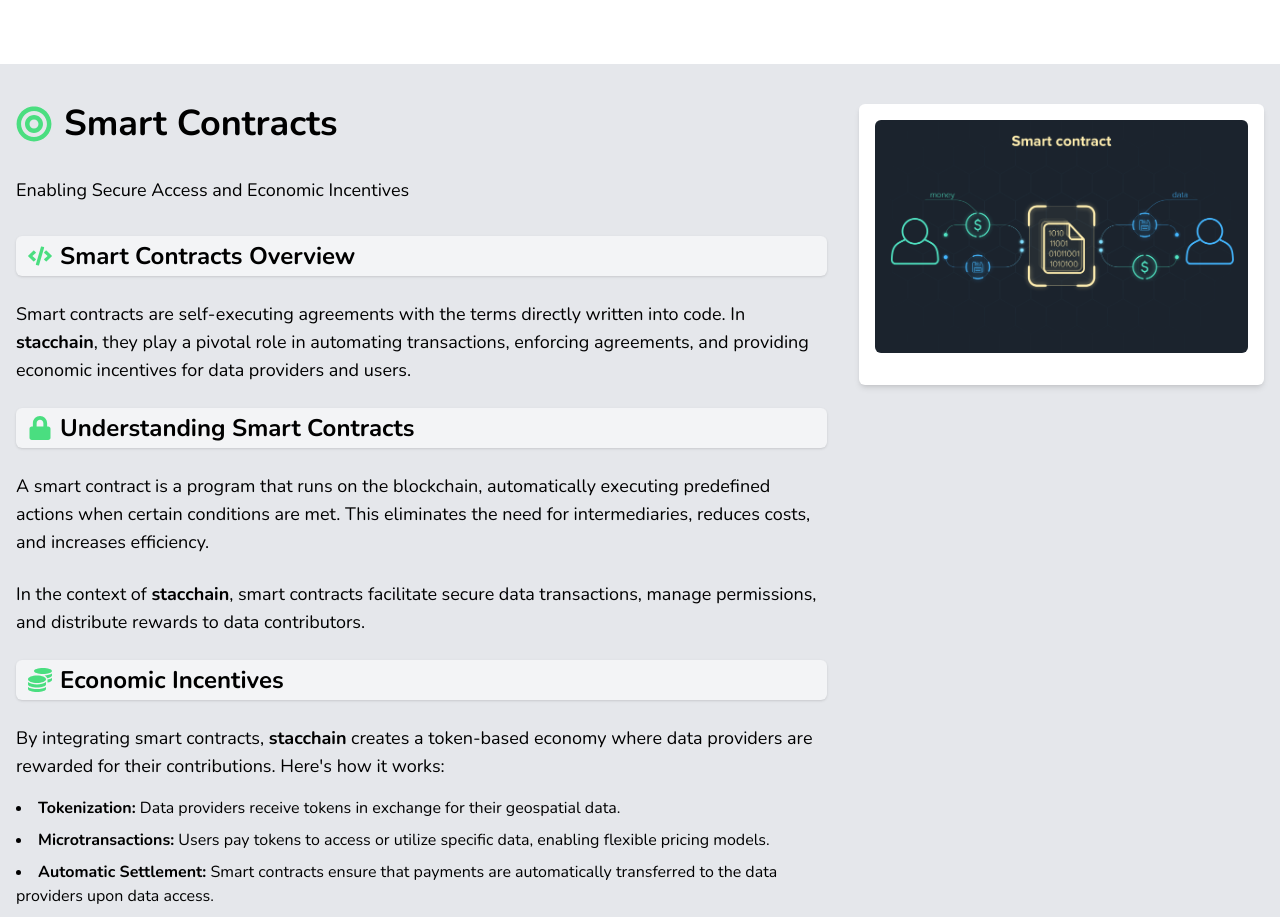
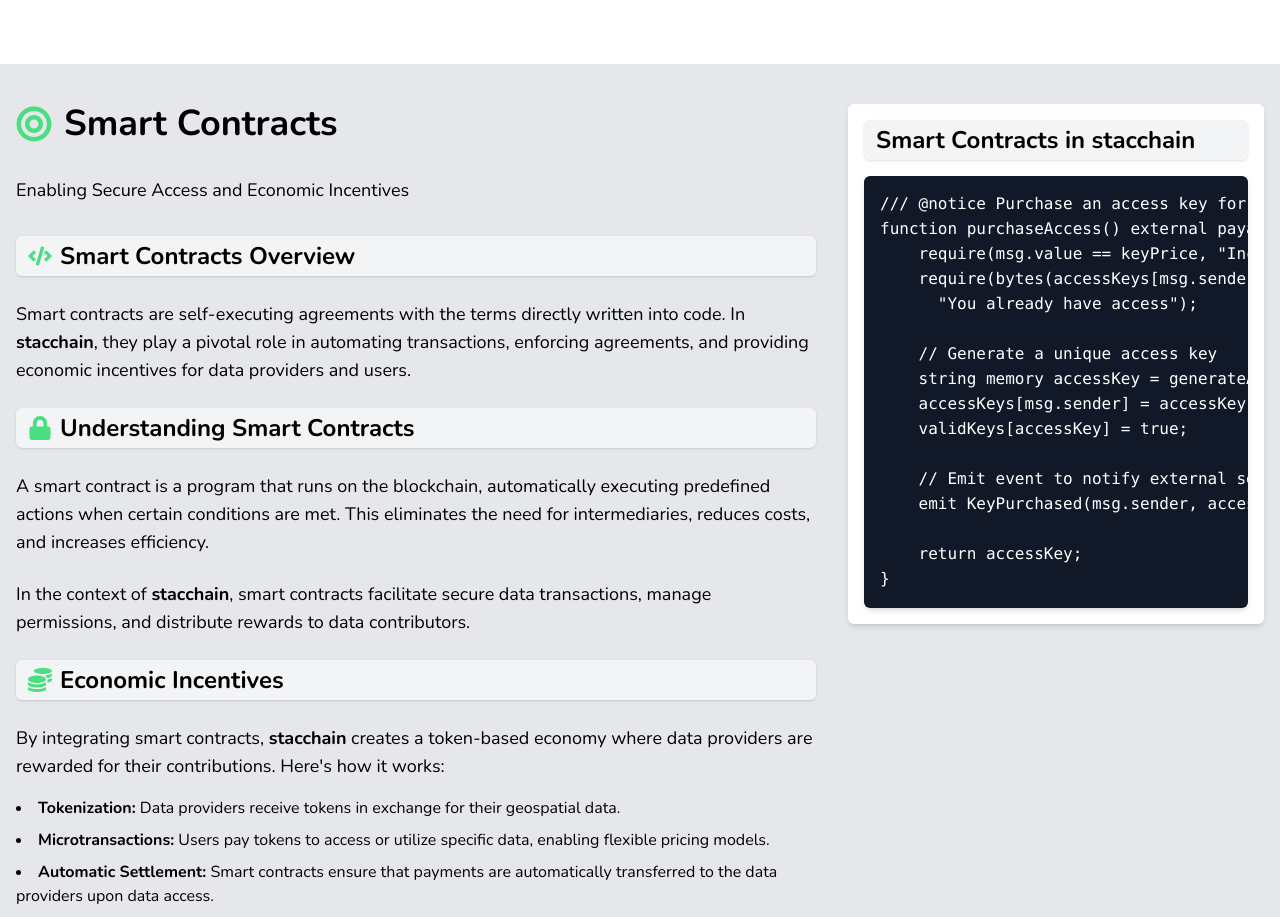
Before and after one commit to stacchain/stacchain-react-website, a React (Create React App) app: page / in a window 1280 px wide. Shown: the part 2180-3097 px from the top of the page. Built offline with nearby package versions, Linux system fonts and the light colour scheme.

Commit message:
add example smart contract code

```diff
--- /dev/null
+++ b/src/components/CodeBlock.js
@@ -0,0 +1,13 @@
+import React from "react";
+
+const CodeBlock = ({ code }) => {
+  return (
+    <div className="bg-gray-900 text-white p-4 rounded-md overflow-x-auto shadow-md">
+      <pre>
+        <code>{code}</code>
+      </pre>
+    </div>
+  );
+};
+
+export default CodeBlock;
--- a/src/components/SmartContracts.js
+++ b/src/components/SmartContracts.js
@@ -8,7 +8,24 @@ import {
   // FaGlobe,
   // FaHandsHelping,
 } from "react-icons/fa";
-import smartContractsDiagram from "../assets/smart-contract.webp";
+import CodeBlock from "./CodeBlock";
+
+const solidityCode = `/// @notice Purchase an access key for the STAC collection
+function purchaseAccess() external payable returns (string memory) {
+    require(msg.value == keyPrice, "Incorrect amount sent");
+    require(bytes(accessKeys[msg.sender]).length == 0,
+      "You already have access");
+
+    // Generate a unique access key
+    string memory accessKey = generateAccessKey(msg.sender);
+    accessKeys[msg.sender] = accessKey;
+    validKeys[accessKey] = true;
+
+    // Emit event to notify external services
+    emit KeyPurchased(msg.sender, accessKey);
+
+    return accessKey;
+}`;
 
 const SmartContractsSection = ({ className }) => {
   return (
@@ -152,22 +169,11 @@ const SmartContractsSection = ({ className }) => {
 
           {/* Sidebar Column */}
           <div className="lg:w-1/3 mt-10 lg:mt-0">
-            {/* Diagram or Additional Information */}
             <div className="bg-white p-4 rounded-md shadow-md">
-              {/* <h3 className="flex items-center text-2xl font-bold mb-4 bg-gray-100 text-black px-3 py-1 rounded-md border-1 border-gray-400 hover:bg-gray-300 transition-colors duration-300 shadow">
-                <FaGlobe className="mr-2 text-green-400" />
+              <h3 className="flex items-center text-2xl font-bold mb-4 bg-gray-100 text-black px-3 py-1 rounded-md border-1 border-gray-400 hover:bg-gray-300 transition-colors duration-300 shadow">
                 Smart Contracts in stacchain
-              </h3> */}
-              <img
-                src={smartContractsDiagram}
-                alt="Smart Contracts Diagram"
-                className="w-full h-auto mb-4 rounded-md"
-              />
-              {/* <p className="text-lg leading-relaxed">
-                This diagram illustrates how smart contracts automate
-                transactions and enforce agreements between data providers and
-                consumers within the stacchain ecosystem.
-              </p> */}
+              </h3>
+              <CodeBlock code={solidityCode} />
             </div>
           </div>
         </div>
```
